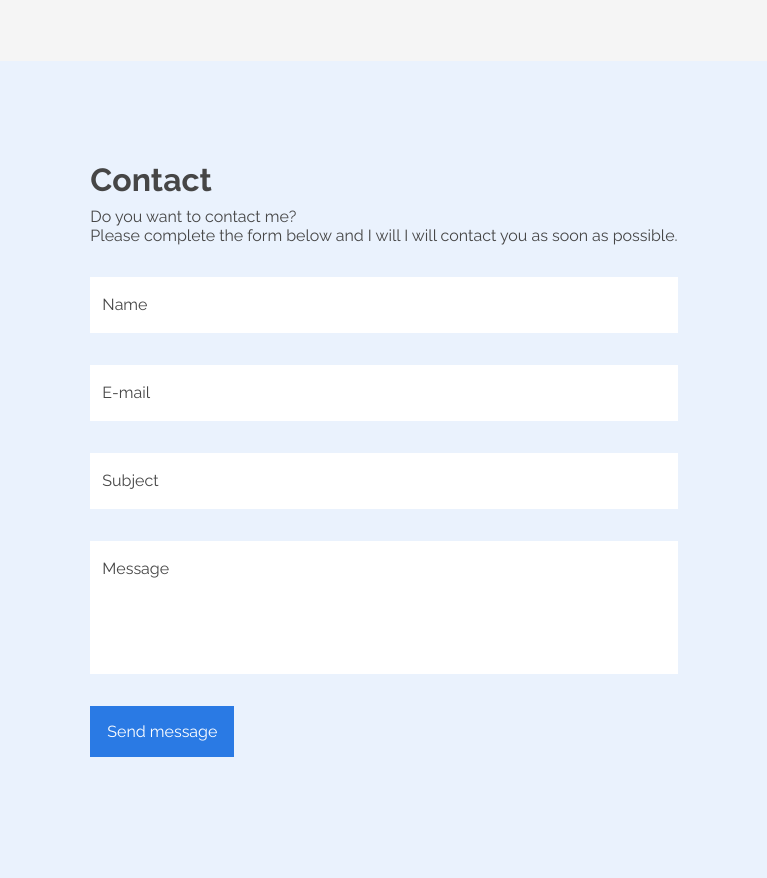
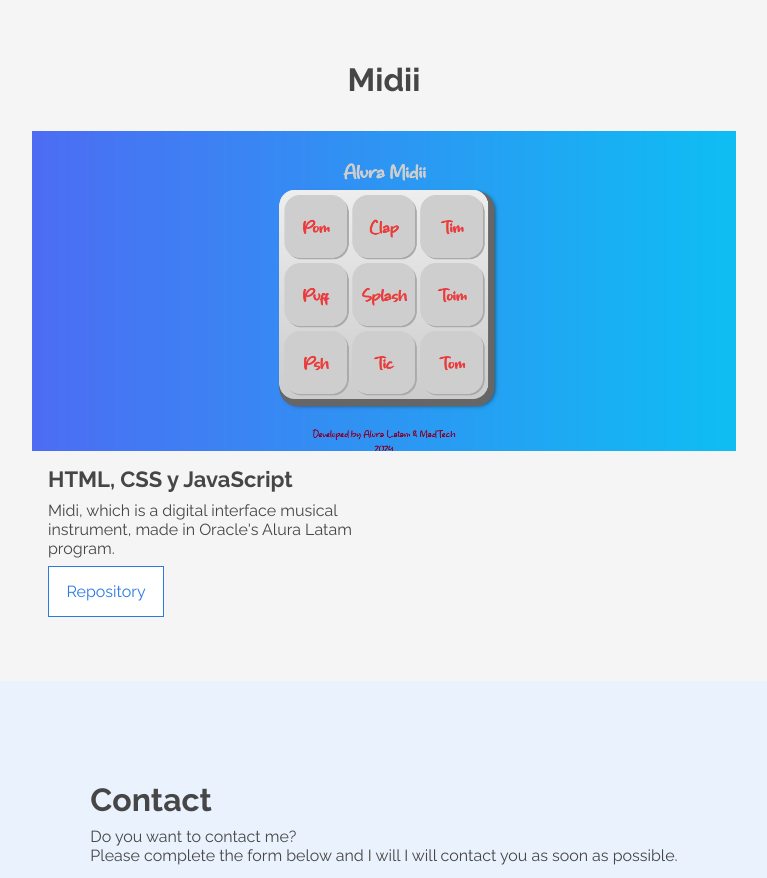
Before and after one commit to m1994d/portafolio, a website: page index.html in a window 1280 px wide. Shown: the part 3345-4223 px from the top of the page, without its empty margins (256-1023 px from the left). Drawn offline with Linux system fonts and the light colour scheme.

```diff
--- a/index.html
+++ b/index.html
@@ -355,6 +355,20 @@
                 </div>
             </div>
 
+            <h2 class="experience__section__title" data-i18n="experiencetitle">Midii</h2>
+            <div class="experience__box">
+                <img class="experience__img" src="assets/images/midi.png">
+                <div class="experience__info__container">
+                    <h2 class="experience__title" data-i18n="experienceworktitle1">HTML, CSS y JavaScript</h2>
+                    <h3 class="experience__text" data-i18n="experiencetext1">Midi, which is a digital interface musical instrument, made in Oracle's Alura Latam program.</h3>
+                    <div class="experience__description">
+                        <!-- Pon el enlace del proyecto en Github o GithubPages -->
+                        <span class="experience__repo"><a href="https://github.com/m1994d/midi.git"
+                                target="_blank"><button class="experience__boton--repo">Repository</button></a></span>
+                    </div>
+                </div>
+            </div>
+
             <!-- Sección de Contacto -->
             <section class="formcontato" id="contacto">
                 <div class="formcontato__contacto">
```
Also changed, not shown: assets/images/secretgame.png.
